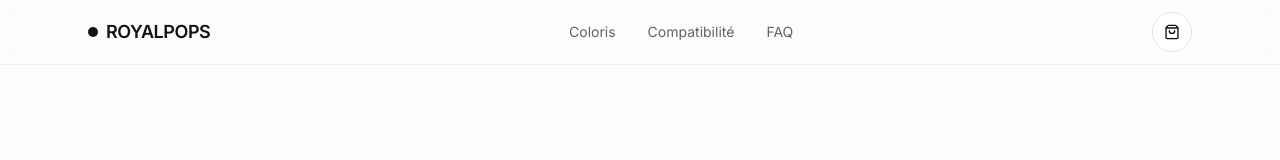
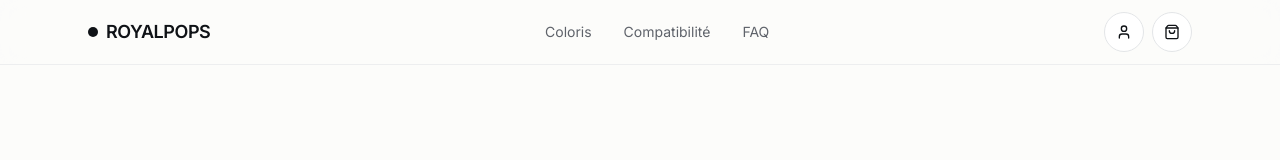
Before and after one commit to MelwinBaloo/POPSTRAP, a React (Vite) app: page / in a window 1280 px wide. Shown: the top 160 px of the page. Built offline with nearby package versions, Linux system fonts and the light colour scheme.

Commit message:
Update Header.tsx

```diff
--- a/src/components/Header.tsx
+++ b/src/components/Header.tsx
@@ -1,4 +1,5 @@
 import { Link } from "@tanstack/react-router";
+import { User } from "lucide-react";
 import { CartDrawer } from "./CartDrawer";
 
 export function Header() {
@@ -34,7 +35,17 @@ export function Header() {
           </Link>
         </nav>
 
-        <CartDrawer />
+        <div className="flex items-center gap-2">
+          <a
+            href="https://checkout.royalpops.shop/account"
+            className="relative flex h-10 w-10 items-center justify-center rounded-full border border-border bg-card transition-colors hover:bg-surface"
+            aria-label="Mon compte"
+            title="Mon compte"
+          >
+            <User className="h-4 w-4" />
+          </a>
+          <CartDrawer />
+        </div>
       </div>
     </header>
   );
```
